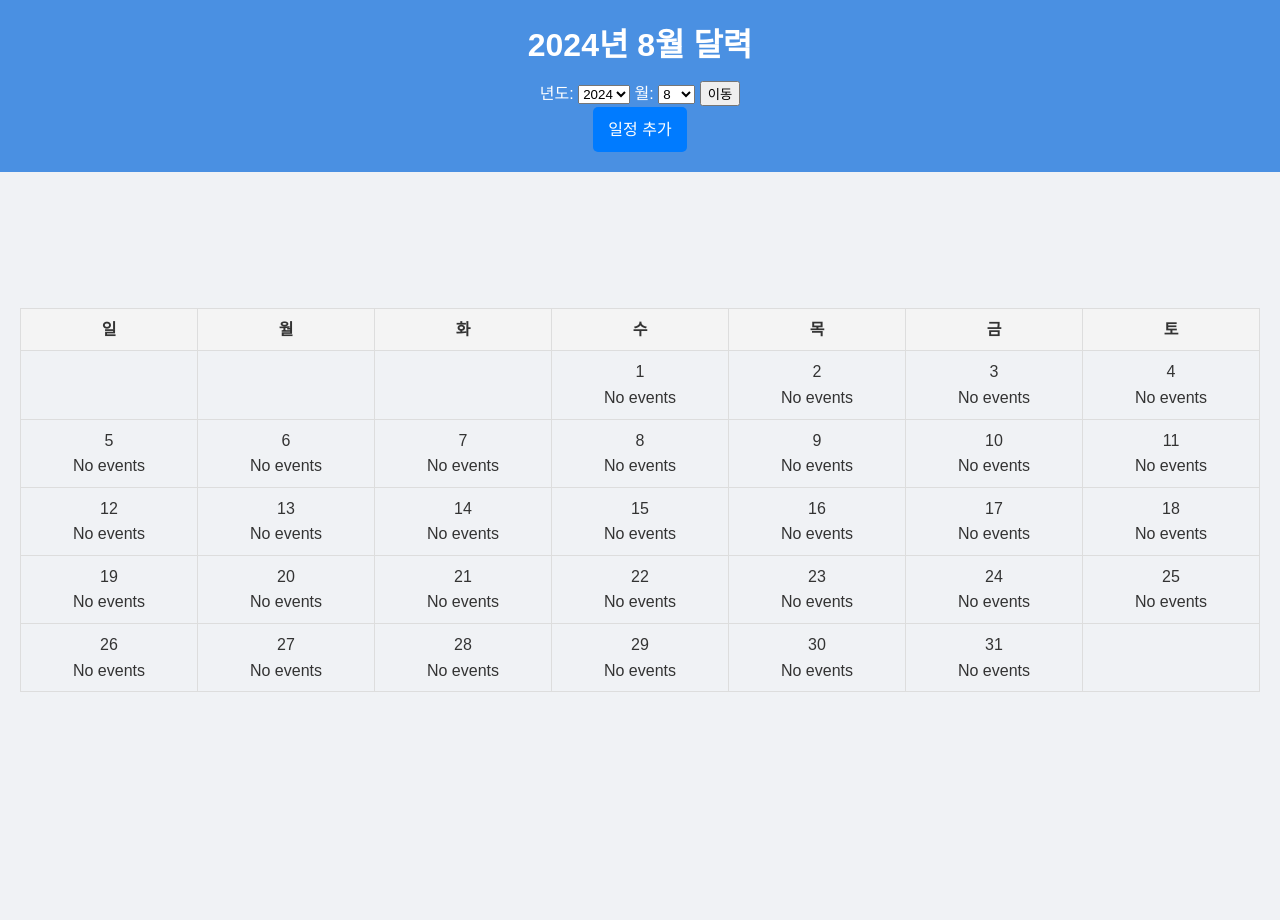
After one commit to KangDongWoodev/python_websit, a Django app: page /scheduler/2024/8/ in a window 1280 px wide. The commit adds this page. Run offline with Django 5.2, Linux system fonts and the light colour scheme; data that the repository does not hold is empty.

Commit message:
20240817 kdw

```diff
--- /dev/null
+++ b/group_project/apps/scheduler/templates/scheduler/calendar.html
@@ -0,0 +1,74 @@
+<!DOCTYPE html>
+<html lang="ko">
+<head>
+    <meta charset="UTF-8">
+    <meta name="viewport" content="width=device-width, initial-scale=1.0">
+    <title>{{ year }}년 {{ month }}월 달력</title>
+    {% load static %}
+    <link rel="stylesheet" href="{% static 'css/style.css' %}">
+</head>
+<body>
+    <header>
+        <h1>{{ year }}년 {{ month }}월 달력</h1>
+        <nav>
+            <form method="GET" action="{% url 'scheduler:calendar_by_month' year month %}">
+                <label for="year">년도:</label>
+                <select name="year" id="year">
+                    {% for y in year_range %}
+                    <option value="{{ y }}" {% if y == year %}selected{% endif %}>{{ y }}</option>
+                    {% endfor %}
+                </select>
+
+                <label for="month">월:</label>
+                <select name="month" id="month">
+                    {% for m in month_range %}
+                    <option value="{{ m }}" {% if m == month %}selected{% endif %}>{{ m }}</option>
+                    {% endfor %}
+                </select>
+
+                <button type="submit">이동</button>
+            </form>
+        </nav>
+        <a href="{% url 'scheduler:event_create' %}" class="button">일정 추가</a>
+    </header>
+    <main>
+        <table>
+            <thead>
+                <tr>
+                    <th>일</th>
+                    <th>월</th>
+                    <th>화</th>
+                    <th>수</th>
+                    <th>목</th>
+                    <th>금</th>
+                    <th>토</th>
+                </tr>
+            </thead>
+            <tbody>
+                {% for week in calendar_weeks %}
+                <tr>
+                    {% for day in week %}
+                    <td>
+                        {% if day.day %}
+                            {{ day.day }}
+                            {% if day.events %}
+                            <ul>
+                                {% for event in day.events %}
+                                <li><a href="{% url 'scheduler:event_detail' event.id %}">{{ event.title }}</a></li>
+                                {% endfor %}
+                            </ul>
+                            {% else %}
+                            <p>No events</p>
+                            {% endif %}
+                        {% else %}
+                            &nbsp;  <!-- 빈 셀 표시를 위한 공백 -->
+                        {% endif %}
+                    </td>
+                    {% endfor %}
+                </tr>
+                {% endfor %}
+            </tbody>
+        </table>
+    </main>
+</body>
+</html>
--- a/group_project/apps/scheduler/urls.py
+++ b/group_project/apps/scheduler/urls.py
@@ -4,5 +4,8 @@ from . import views
 app_name = 'scheduler'
 
 urlpatterns = [
-    path('', views.index, name='index'),
+    path('', views.calendar_view, name='calendar'),
+    path('event/<int:event_id>/', views.event_detail, name='event_detail'),
+    path('event/new/', views.event_create, name='event_create'),
+    path('<int:year>/<int:month>/', views.calendar_view, name='calendar_by_month'),
 ]
--- a/group_project/apps/scheduler/views.py
+++ b/group_project/apps/scheduler/views.py
@@ -1,6 +1,86 @@
-# apps/scheduler/views.py
+from django.shortcuts import render, get_object_or_404, redirect
+from django.utils import timezone
+from django.http import HttpResponse
+from .models import Event
+from .forms import EventForm  # Assuming you have a form class for Event
+import calendar
 
-from django.shortcuts import render
+def calendar_view(request, year=None, month=None):
+    today = timezone.now()
 
-def index(request):
-    return render(request, 'scheduler/home.html')  # 템플릿 파일을 렌더링
+    # 현재 연도와 월을 기본값으로 설정
+    if year is None:
+        year = today.year
+    if month is None:
+        month = today.month
+
+    # 유효한 연도와 월인지 확인
+    try:
+        year = int(year)
+        month = int(month)
+        if month < 1 or month > 12:
+            raise ValueError
+    except (ValueError, TypeError):
+        return HttpResponse("잘못된 연도나 월입니다.", status=400)
+
+    # 달력 생성
+    cal = calendar.Calendar(firstweekday=0)
+    month_days = cal.monthdayscalendar(year, month)
+
+    # 해당 달의 모든 이벤트를 가져옵니다
+    events = Event.objects.filter(start_date__year=year, start_date__month=month)
+
+    # 날짜별 이벤트를 매핑
+    days = {day: [] for day in range(1, 32)}  # 최대 31일을 기본값으로 설정
+    for event in events:
+        day = event.start_date.day
+        days[day].append(event)
+
+    # 달력의 각 주와 그에 포함된 일들을 나타내기 위한 구조
+    calendar_weeks = []
+    for week in month_days:
+        week_days = []
+        for day in week:
+            if day == 0:
+                week_days.append({
+                    'day': None,
+                    'events': []
+                })
+            else:
+                week_days.append({
+                    'day': day,
+                    'events': days.get(day, [])
+                })
+        calendar_weeks.append(week_days)
+
+    # 템플릿에 필요한 데이터를 전달합니다
+    context = {
+        'year': year,
+        'month': month,
+        'calendar_weeks': calendar_weeks,
+        'year_range': range(today.year - 5, today.year + 6),  # 예: 5년 전부터 5년 후까지의 범위
+        'month_range': range(1, 13),  # 1월부터 12월까지
+    }
+
+    return render(request, 'scheduler/calendar.html', context)
+
+def event_detail(request, event_id):
+    event = get_object_or_404(Event, id=event_id)
+    context = {
+        'event': event,
+    }
+    return render(request, 'scheduler/event_detail.html', context)
+
+def event_create(request):
+    if request.method == 'POST':
+        form = EventForm(request.POST)
+        if form.is_valid():
+            form.save()
+            return redirect('scheduler:calendar')  # Redirect to calendar view after saving
+    else:
+        form = EventForm()
+
+    context = {
+        'form': form,
+    }
+    return render(request, 'scheduler/event_form.html', context)
--- a/group_project/group_project/settings.py
+++ b/group_project/group_project/settings.py
@@ -27,7 +27,7 @@ INSTALLED_APPS = [
     'apps.accounts',  # 계정 앱
     'apps.attendance',  # 출석 앱
     'apps.messenger',  # 메신저 앱
-    'apps.scheduler',  # 일정 앱
+    'apps.scheduler',  # 'scheduler' 앱이 여기에 포함되어야 함
     'apps.mail',  # 메일 앱
     'channels',
 ]
--- a/group_project/static/css/style.css
+++ b/group_project/static/css/style.css
@@ -269,3 +269,23 @@ main {
 .button:hover {
     background-color: #0056b3;
 }
+
+table {
+    width: 100%;
+    border-collapse: collapse;
+}
+
+thead th {
+    background-color: #f4f4f4;
+    border: 1px solid #ddd;
+    padding: 8px;
+}
+
+tbody td {
+    border: 1px solid #ddd;
+    padding: 8px;
+}
+
+thead th, tbody td {
+    text-align: center;
+}
--- a/group_project/templates/home.html
+++ b/group_project/templates/home.html
@@ -138,7 +138,7 @@
                 </div>
                 <div class="card">
                     <h2>캘린더</h2>
-                    <a href="{% url 'scheduler:index' %}" class="button">캘린더로 이동</a>
+                    <a href="{% url 'scheduler:calendar' %}" class="button">캘린더로 이동</a>
                 </div>
             </div>
 
```
Also changed, not shown: group_project/apps/scheduler/forms.py (added, +21 -0 lines), group_project/apps/scheduler/models.py (added, +14 -0 lines), group_project/apps/scheduler/templates/scheduler/event_form.html (added, +25 -0 lines), group_project/apps/scheduler/templates/scheduler/home.html (deleted, +0 -14 lines), group_project/apps/scheduler/migrations/0001_initial.py (added), group_project/apps/scheduler/migrations/__init__.py (added), group_project/db.sqlite3.
